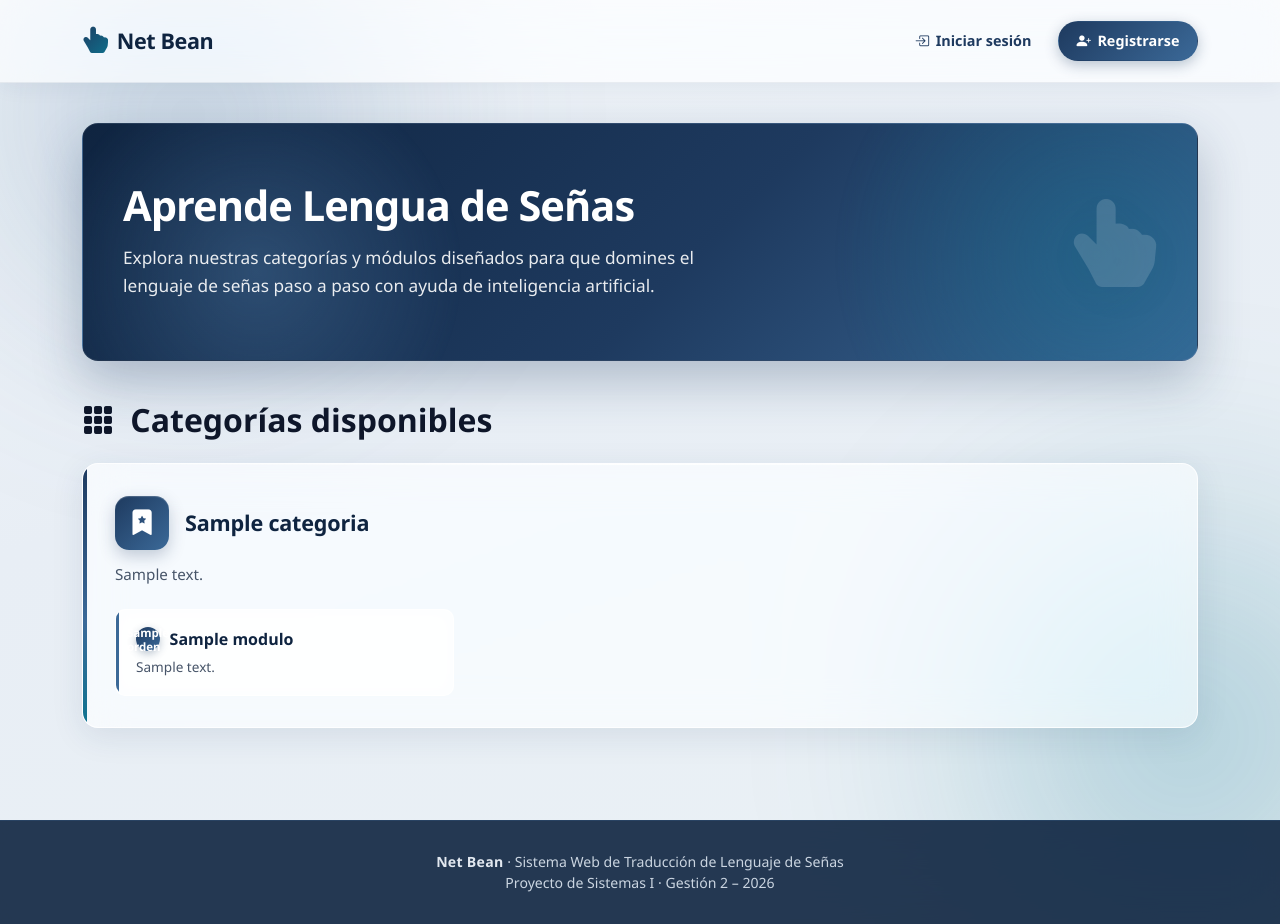
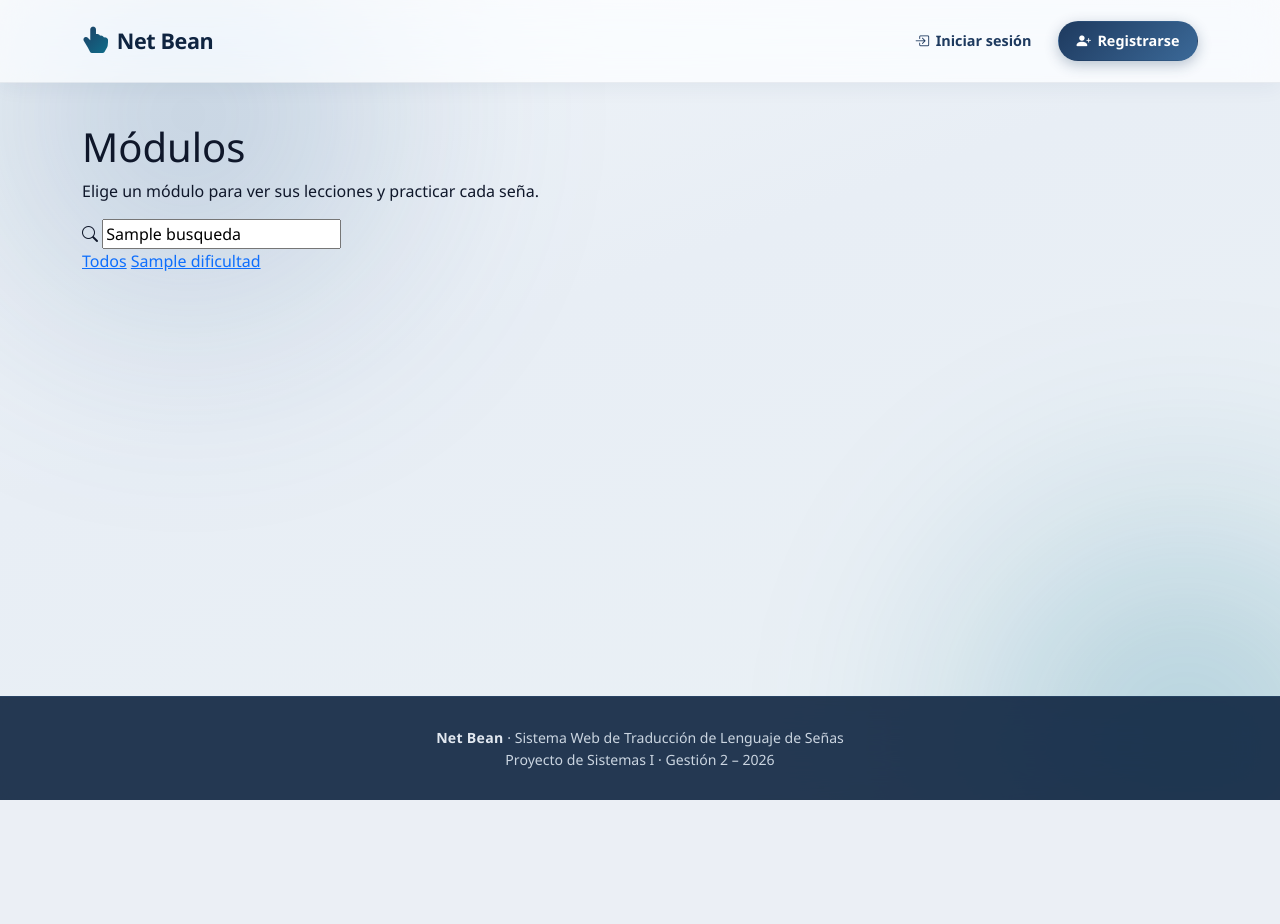
Before and after one commit to loliters/LSB---Netbean, a Django app: template apps/contenido/templates/contenido/mapa_modulos.html in a window 1280 px wide. After the commit the page ends 800 px from the top, so only its background shows below. Run offline with Django 5.2, Linux system fonts and the light colour scheme; the template is opened without the code that fills it: most values are stand-ins (such as "Sample title", 1, 10 or a date in 2020); some libraries are stand-ins or nearby versions.

Commit message:
feat(contenido): agregar catálogo con filtros y detalle de módulo [HU-03]

```diff
--- a/apps/contenido/templates/contenido/mapa_modulos.html
+++ b/apps/contenido/templates/contenido/mapa_modulos.html
@@ -1,57 +1,38 @@
 {% extends "base.html" %}
 {% block titulo %}Módulos · Net Bean{% endblock %}
+{% block titulo_pagina %}Módulos{% endblock %}
 
 {% block contenido %}
+<header class="catalogo-cabecera">
+  <div>
+    <h1>Módulos</h1>
+    <p class="texto-suave">Elige un módulo para ver sus lecciones y practicar cada seña.</p>
+  </div>
+  <form class="buscador" method="get" role="search">
+    <i class="bi bi-search" aria-hidden="true"></i>
+    <label class="visually-hidden" for="buscar">Buscar módulos</label>
+    <input id="buscar" type="search" name="q" value="{{ busqueda }}" placeholder="Buscar módulos">
+    {% if dificultad_actual %}<input type="hidden" name="dificultad" value="{{ dificultad_actual }}">{% endif %}
+  </form>
+</header>
 
-<section class="hero">
-  <div class="row align-items-center">
-    <div class="col-lg-9 hero-contenido">
-      <h1>Aprende Lengua de Señas</h1>
-      <p>Explora nuestras categorías y módulos diseñados para que domines el lenguaje de señas paso a paso con ayuda de inteligencia artificial.</p>
+<nav class="chips" aria-label="Filtrar por dificultad">
+  <a class="chip{% if not dificultad_actual %} activo{% endif %}" href="?{% if busqueda %}q={{ busqueda|urlencode }}{% endif %}">Todos</a>
+  {% for dificultad in dificultades %}
+    <a class="chip{% if dificultad_actual == dificultad.pk %} activo{% endif %}" href="?dificultad={{ dificultad.pk }}{% if busqueda %}&q={{ busqueda|urlencode }}{% endif %}">{{ dificultad.nombre }}</a>
+  {% endfor %}
+</nav>
+
+<div class="rejilla-modulos">
+  {% for modulo in modulos %}
+    {% include "components/tarjeta_modulo.html" %}
+  {% empty %}
+    <div class="estado-vacio">
+      <i class="bi bi-search" aria-hidden="true"></i>
+      <h2>No encontramos módulos</h2>
+      <p>Prueba con otra palabra o quita el filtro de dificultad.</p>
+      <a class="btn-nb btn-nb--secundario" href="{% url 'contenido:mapa_modulos' %}">Ver todos los módulos</a>
     </div>
-    <div class="col-lg-3 text-end d-none d-lg-block">
-     <i class="bi bi-hand-index-thumb-fill hero-icono"></i>
-    </div>
-  </div>
-</section>
-
-<h2 class="mb-4" style="font-weight:700; color:var(--color-texto);">
-  <i class="bi bi-grid-3x3-gap-fill me-2" style="color:var(--color-primario);"></i>
-  Categorías disponibles
-</h2>
-
-{% for categoria in categorias %}
-  <section class="categoria-card">
-    <div class="categoria-header">
-      <div class="categoria-icono">
-        <i class="bi bi-bookmark-star-fill"></i>
-      </div>
-      <div>
-        <h3 class="categoria-titulo">{{ categoria.nombre }}</h3>
-      </div>
-    </div>
-    <p class="categoria-descripcion">{{ categoria.descripcion }}</p>
-
-    <ul class="modulos-lista">
-      {% for modulo in categoria.modulos %}
-        <li class="modulo-item">
-          <h4 class="modulo-nombre">
-            <span class="modulo-orden">{{ modulo.orden }}</span>
-            {{ modulo.nombre }}
-          </h4>
-          <p class="modulo-descripcion">{{ modulo.descripcion }}</p>
-        </li>
-      {% empty %}
-        <li class="modulo-descripcion">Sin módulos disponibles.</li>
-      {% endfor %}
-    </ul>
-  </section>
-{% empty %}
-  <div class="estado-vacio">
-    <i class="bi bi-inbox"></i>
-    <h3>No hay categorías activas</h3>
-    <p>Aún no se han publicado módulos. Vuelve pronto.</p>
-  </div>
-{% endfor %}
-
+  {% endfor %}
+</div>
 {% endblock %}
--- a/apps/contenido/urls.py
+++ b/apps/contenido/urls.py
@@ -1,9 +1,11 @@
+"""Rutas de contenido."""
 from django.urls import path
 
 from . import views
 
-app_name = 'contenido'
+app_name = "contenido"
 
 urlpatterns = [
-    path('modulos/', views.mapa_modulos, name='mapa_modulos'),
+    path("modulos/", views.mapa_modulos, name="mapa_modulos"),
+    path("modulos/<int:id_modulo>/", views.detalle_modulo, name="detalle_modulo"),
 ]
```
Also changed, not shown: apps/contenido/models.py (+55 -39 lines), apps/contenido/services.py (+101 -32 lines), apps/contenido/templates/contenido/modulo_detalle.html (added, +47 -0 lines), apps/contenido/views.py (+24 -7 lines).
